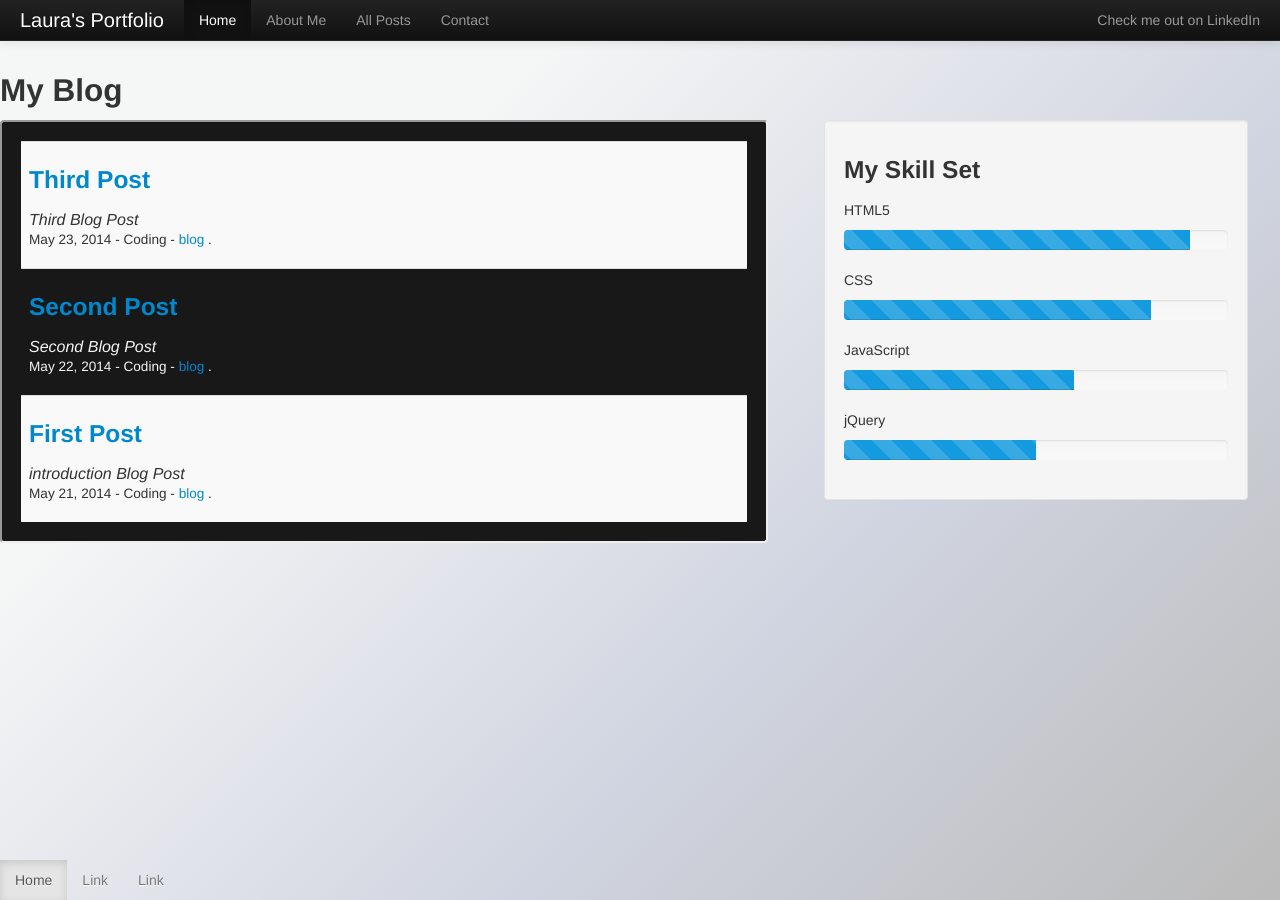
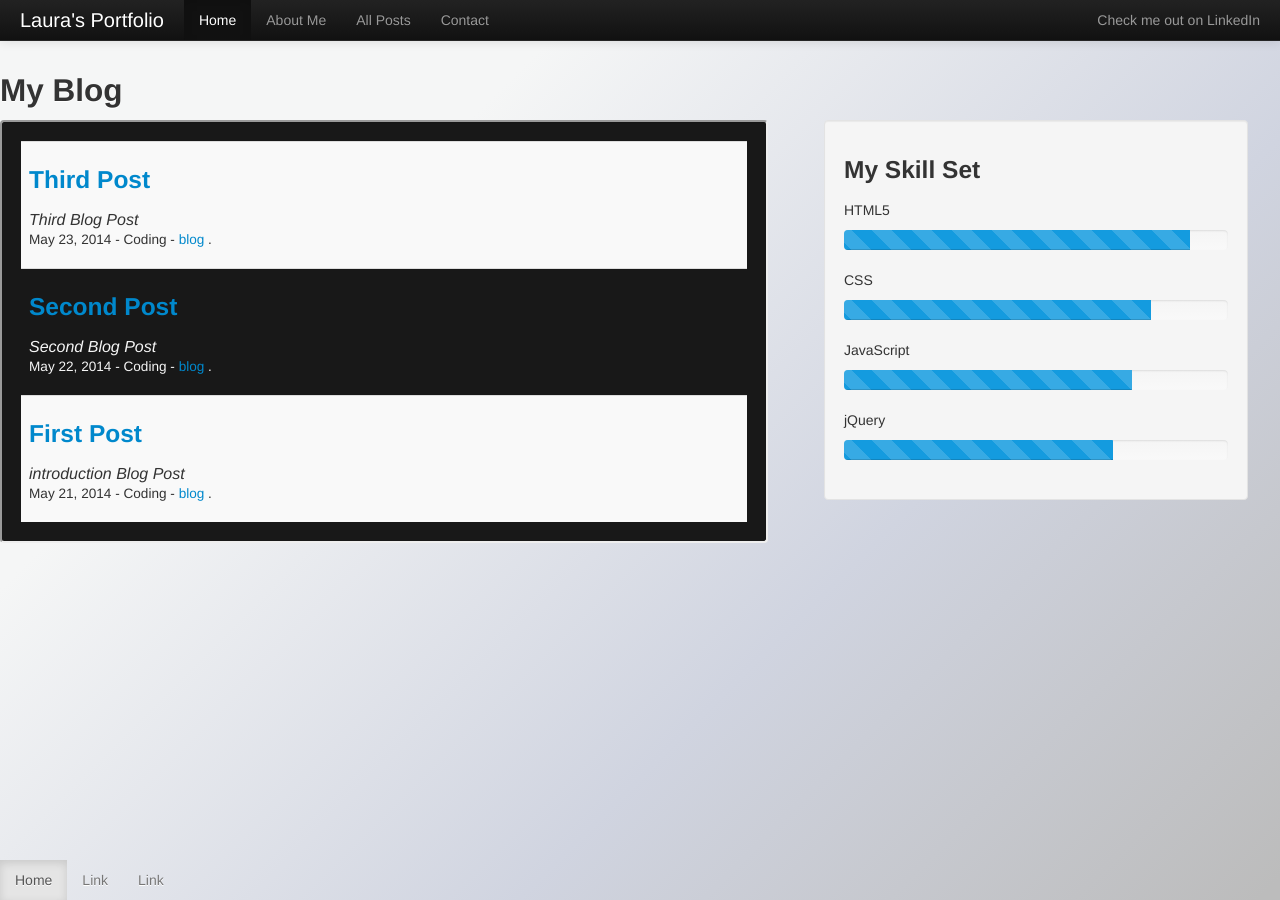
Before and after one commit to LauraR6561/Laurar6561.github.io, a Jekyll site: the page built from index.html, in a window 1280 px wide. Built offline with Jekyll 4.4.1, drawn with Linux system fonts in a browser that asks for light colours; Markdown is read by kramdown in place of the engine named in the settings.

Commit message:
updated skill strength

```diff
--- a/_includes/skills.html
+++ b/_includes/skills.html
@@ -14,12 +14,12 @@
 
     <p>JavaScript</p>
     <div class="progress progress-striped active">
-          <div class="bar" style="width: 60%;"></div>
+          <div class="bar" style="width: 75%;"></div>
     </div>
 
     <p>jQuery</p>
     <div class="progress progress-striped active">
-          <div class="bar" style="width: 50%;"></div>
+          <div class="bar" style="width: 70%;"></div>
     </div>
     </div>
 </div>
```
